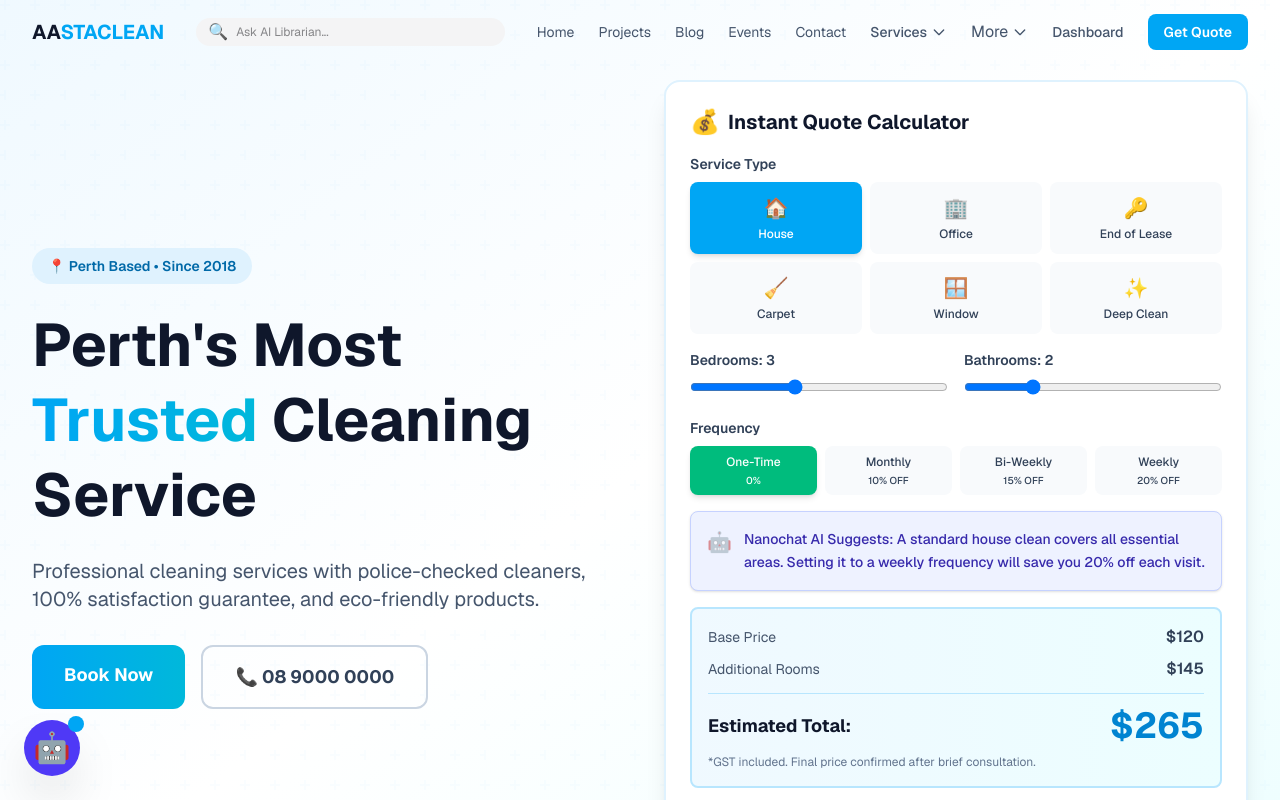
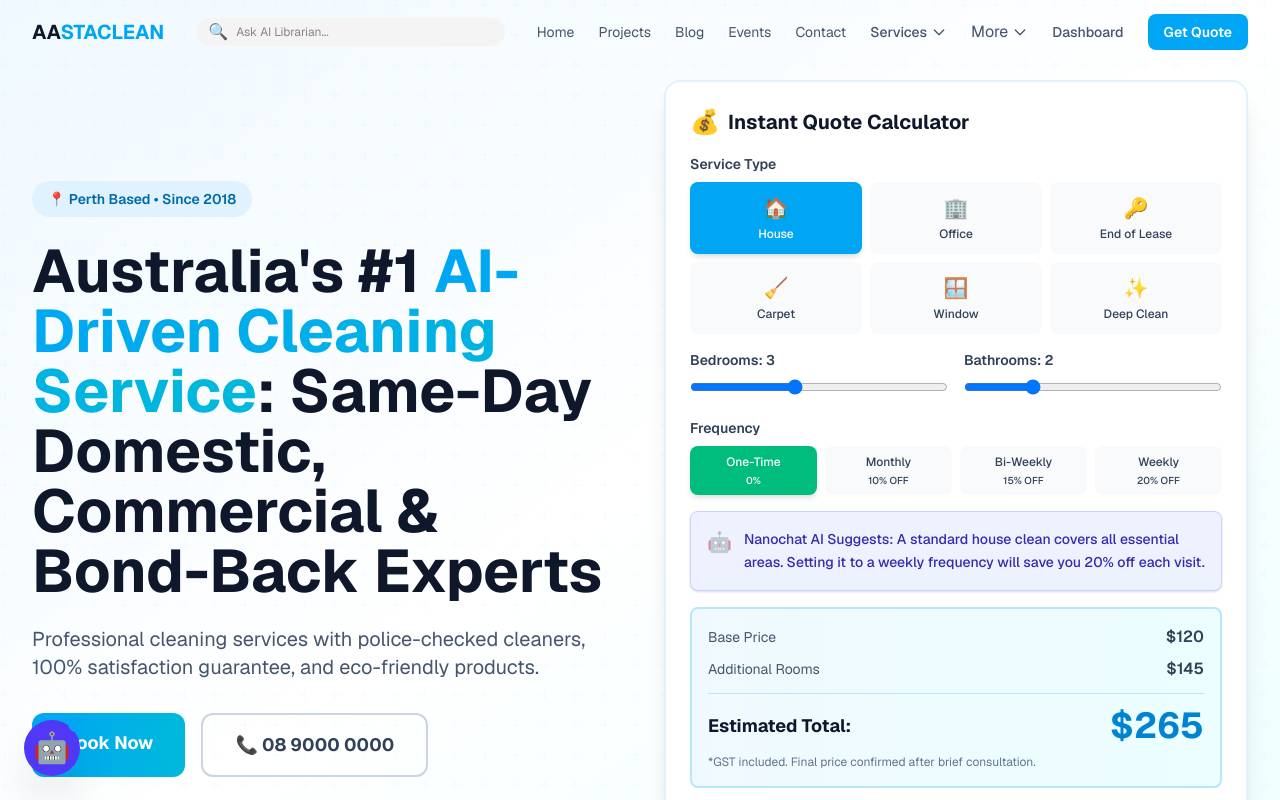
Before and after one commit to navyapdh11/portfolio-website, a Next.js app: page / in a window 1280 px wide. Shown: the top 800 px of the page. Built offline with nearby package versions, Linux system fonts and the light colour scheme.

Commit message:
feat: aggressive SEO headline and compliance framework

```diff
--- a/components/Hero.tsx
+++ b/components/Hero.tsx
@@ -19,7 +19,9 @@ export default function Hero() {
             <div className="text-center lg:text-left">
               <div className="inline-block px-4 py-2 bg-sky-100 dark:bg-sky-900/40 text-sky-700 dark:text-sky-300 rounded-full text-sm font-semibold mb-6">📍 Perth Based • Since 2018</div>
               <h1 className="text-4xl sm:text-5xl lg:text-6xl font-bold text-slate-900 dark:text-white leading-tight mb-6">
-                Perth&apos;s Most <span className="text-transparent bg-clip-text bg-gradient-to-r from-sky-500 to-cyan-500">Trusted</span> Cleaning Service
+                <h1 className="text-4xl md:text-6xl font-bold text-slate-900 dark:text-white mb-6">
+                  Australia's #1 <span className="text-transparent bg-clip-text bg-gradient-to-r from-sky-500 to-cyan-500">AI-Driven Cleaning Service</span>: Same-Day Domestic, Commercial & Bond-Back Experts
+                </h1>
               </h1>
               <p className="text-xl text-slate-600 dark:text-slate-300 mb-8">Professional cleaning services with police-checked cleaners, 100% satisfaction guarantee, and eco-friendly products.</p>
 
```
